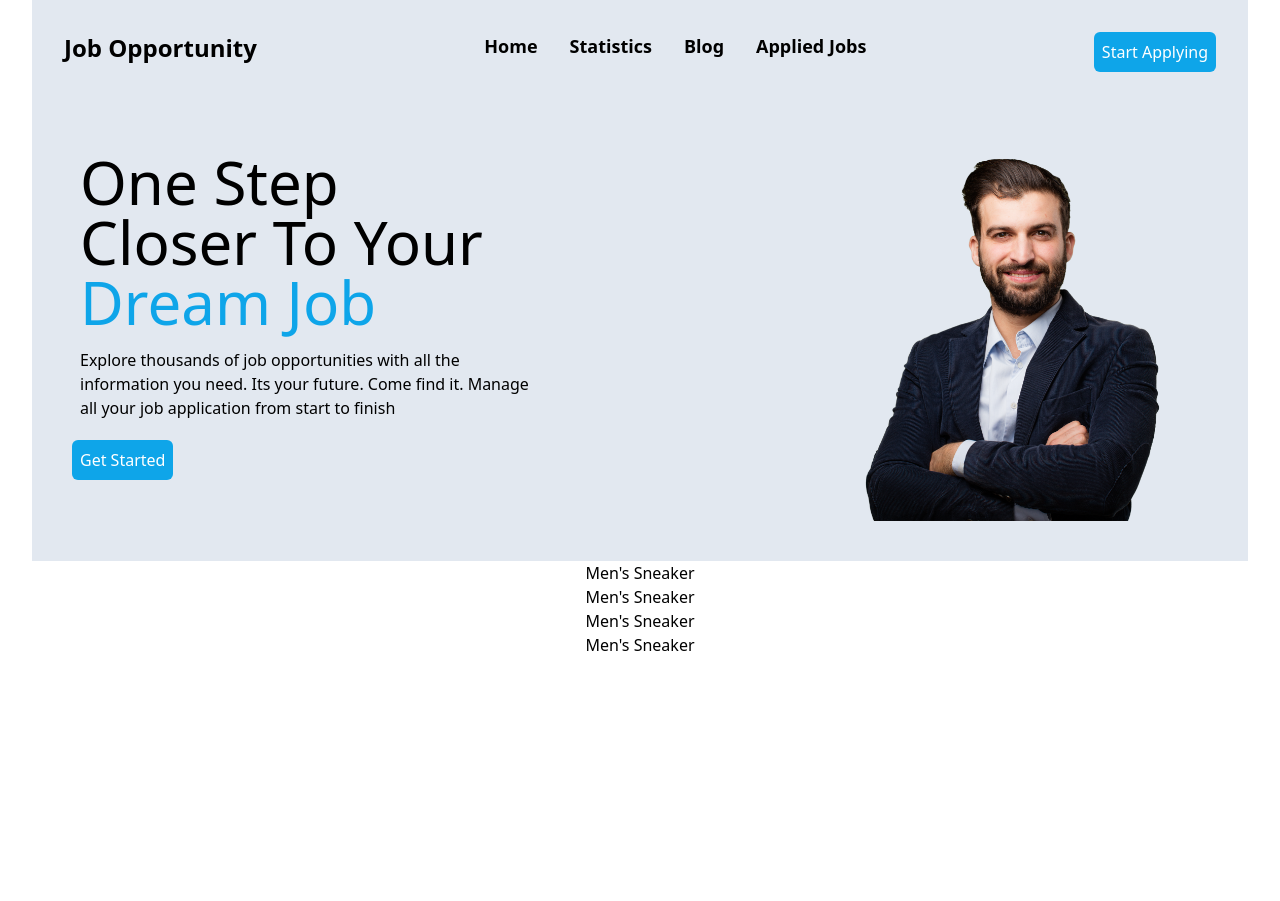
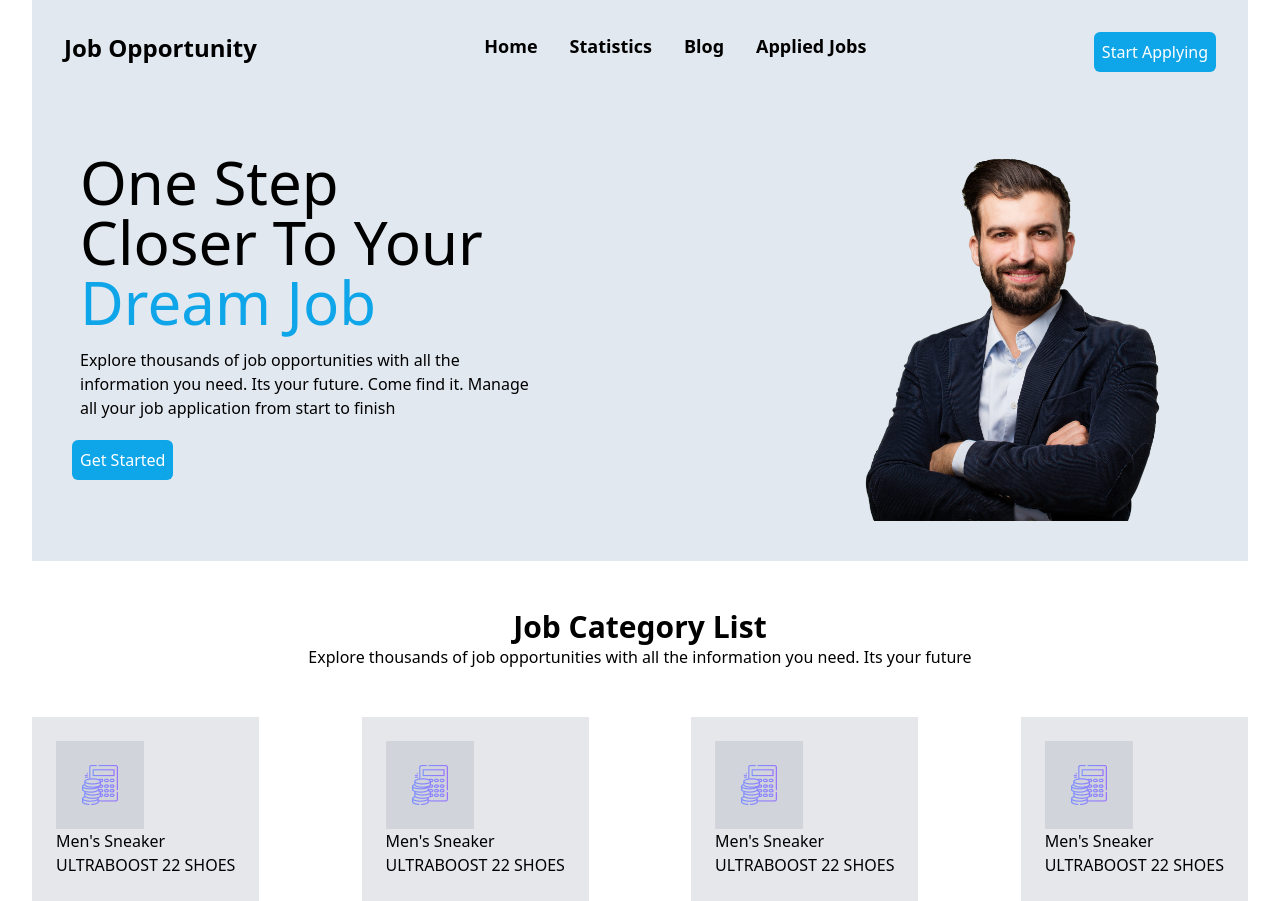
Before and after one commit to Iqubal905/job-opportunity, a React (Vite) app: page / in a window 1280 px wide. Before the commit the page ends 800 px from the top, so only its background shows below. Built offline with nearby package versions, Linux system fonts and the light colour scheme.

Commit message:
categoryAdd

```diff
--- a/public/jobcategory.json
+++ b/public/jobcategory.json
@@ -6,19 +6,19 @@
         "img": "../src/assets/Icons/accounts 1.png"
     },
     {
-        "id": "1",
+        "id": "2",
         "category": "Men's Sneaker",
         "number_job": "ULTRABOOST 22 SHOES",
         "img": "../src/assets/Icons/accounts 1.png"
     },
     {
-        "id": "1",
+        "id": "3",
         "category": "Men's Sneaker",
         "number_job": "ULTRABOOST 22 SHOES",
         "img": "../src/assets/Icons/accounts 1.png"
     },
     {
-        "id": "1",
+        "id": "4",
         "category": "Men's Sneaker",
         "number_job": "ULTRABOOST 22 SHOES",
         "img": "../src/assets/Icons/accounts 1.png"
--- /dev/null
+++ b/src/computent/Category.jsx
@@ -0,0 +1,16 @@
+import React from 'react';
+
+const Category = ({job}) => {
+    const {img, category, number_job} = job
+    console.log(job);
+    return (
+        <div className=' text-left bg-gray-200 p-6'>
+
+            <img className='bg-gray-300 p-6' src={img} alt="" />
+            <h2>{category}</h2>
+            <p>{number_job}</p>
+        </div>
+    );
+};
+
+export default Category;
--- a/src/computent/Homes.jsx
+++ b/src/computent/Homes.jsx
@@ -1,5 +1,6 @@
 import React, { useEffect, useState } from 'react';
 import Header from './Header';
+import Category from './Category';
 
 const Homes = () => {
     const[jobs, setJobs] = useState([])
@@ -13,12 +14,24 @@ const Homes = () => {
     return (
         <div>
    <Header />
-    <div>
+
+   <div>
+  <div className='m-6 p-6' >
+  <h2 className=' text-3xl font-bold'>Job Category List</h2>
+            <p>Explore thousands of job opportunities with all the information you need. Its your future</p>
+            </div>
+    <div className='flex justify-between'>
+
+
     {
-jobs.map(job => <p>{job.category}</p>)
+jobs.map(job => <Category
+    key={job.id}
+   job={job}
+></Category>)
 
      }
     </div>
+   </div>
 
 
         </div>
```
